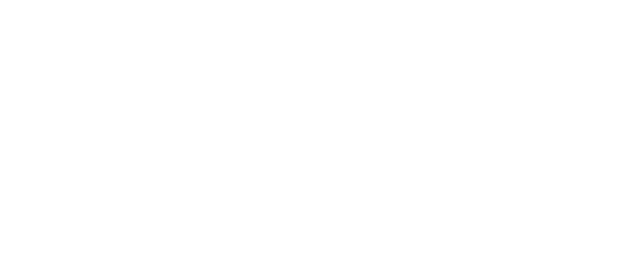
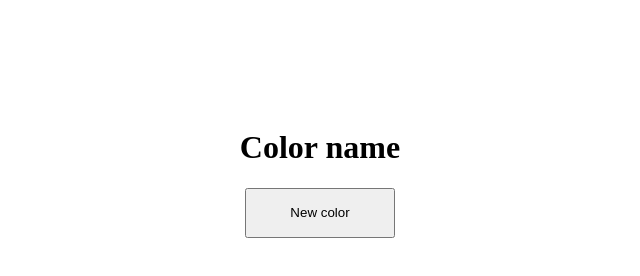
Before and after one commit to LutoshkinNS/-omplicated-lessons-study-JS, a plain HTML site: page index.html in a window 1280 px wide. Shown: the whole page, without its empty margins (320-960 px from the left). Drawn offline with Linux system fonts and the light colour scheme.

Commit message:
Lesson 13 hard ready to check

```diff
--- a/index.html
+++ b/index.html
@@ -8,6 +8,10 @@
 </head>
 
 <body>
+	<div class="wrapper">
+		<h1 id="color">Color name</h1>
+		<button id="change" type="button">New color</button>
+	</div>
 
 	<script src="script.js"></script>
 </body>
--- a/script.js
+++ b/script.js
@@ -1 +1,18 @@
 'use strict';
+
+const change = document.querySelector('#change'),
+	colorName = document.querySelector('#color'),
+	wrapper = document.querySelector('.wrapper');
+
+	wrapper.style.padding = 100 + 'px';
+	wrapper.style.height = 500 + 'px';
+	wrapper.style.textAlign = 'center';
+	change.style.width = 150 + 'px';
+	change.style.height = 50 + 'px';
+
+
+change.addEventListener('click', () => {
+	const color = '#' + (Math.random().toString(16) + '000000').substring(2,8).toUpperCase();
+	colorName.innerHTML = color;
+	wrapper.style.background = color;
+});
```
